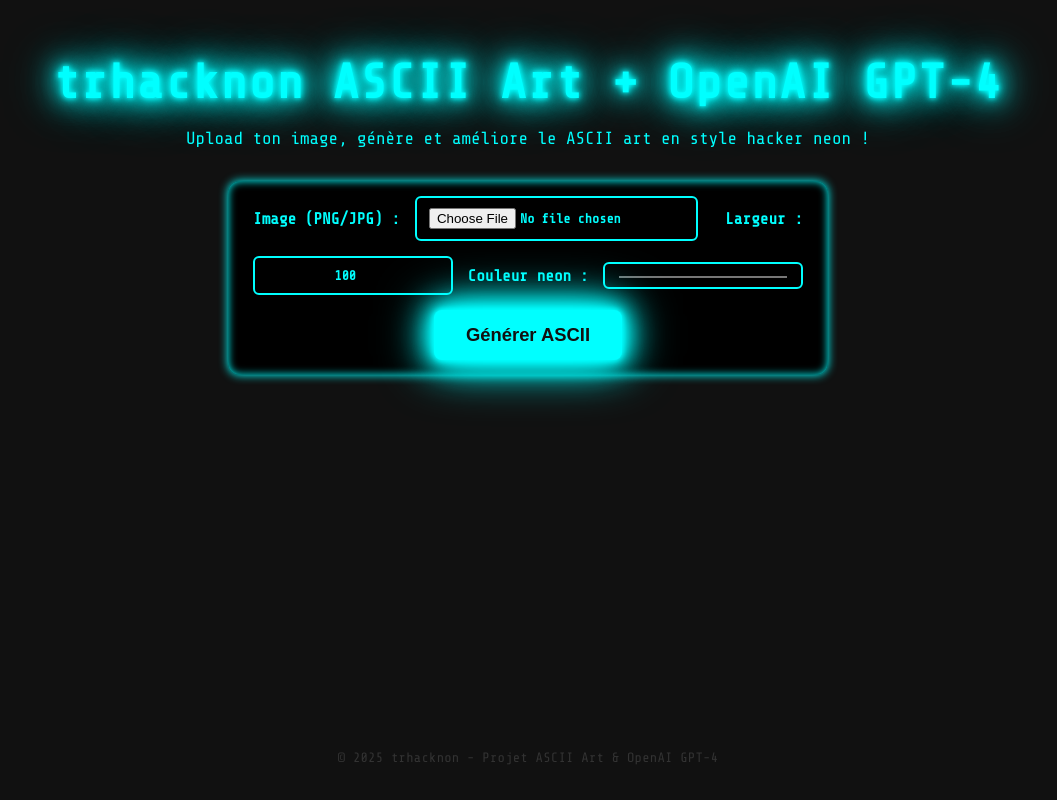
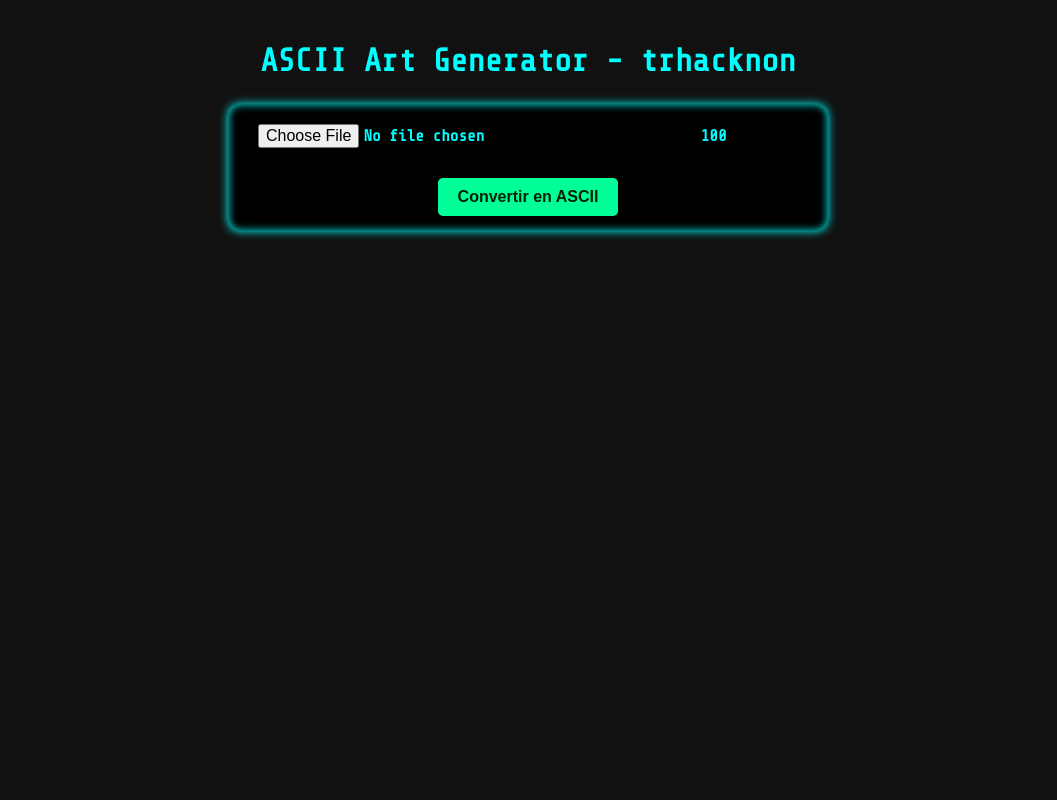
Before and after one commit to trh4ckn0n/bangen, a Flask app: page / in a window 1280 px wide. Shown: the whole page, without its empty margins (112-1169 px from the left). Run offline with Flask 3, Linux system fonts and the light colour scheme.

Commit message:
Update index.html

```diff
--- a/templates/index.html
+++ b/templates/index.html
@@ -263,61 +263,122 @@
         padding: 12px 15px;
       }
     }
-  </style>
+  form {
+    margin-bottom: 20px;
+    text-align: center;
+  }
+  input[type="file"], input[type="number"] {
+    padding: 5px;
+    margin: 0 10px 10px 0;
+    border-radius: 5px;
+    border: none;
+    font-size: 1rem;
+  }
+  input[type="submit"], button {
+    background-color: #00ff99;
+    border: none;
+    padding: 10px 20px;
+    cursor: pointer;
+    font-weight: bold;
+    font-size: 1rem;
+    border-radius: 5px;
+    transition: 0.3s;
+    color: #002200;
+  }
+  input[type="submit"]:hover, button:hover {
+    background-color: #00cc77;
+  }
+  .error {
+    color: #ff5555;
+    font-weight: bold;
+    text-align: center;
+  }
+  #ascii-output, #styled-output {
+    white-space: pre;
+    background-color: #001100;
+    padding: 15px;
+    border-radius: 5px;
+    overflow-x: auto;
+    max-height: 400px;
+    font-size: 8px;
+    line-height: 6px;
+    margin-bottom: 20px;
+    border: 1px solid #00ff99;
+  }
+  #styled-output {
+    font-size: 8px;
+    color: #00ffcc;
+    text-shadow:
+      0 0 5px #00ffcc,
+      0 0 10px #00ffcc,
+      0 0 20px #00ffcc;
+  }
+  #btn-stylize {
+    display: block;
+    margin: 0 auto 20px auto;
+  }
+</style>
 </head>
 <body>
 
-  <header role="banner">
-    <h1 tabindex="0">trhacknon ASCII Art + OpenAI GPT-4</h1>
-    <div class="subtitle" aria-label="Description">Upload ton image, génère et améliore le ASCII art en style hacker neon !</div>
-  </header>
+<h1>ASCII Art Generator - trhacknon</h1>
 
-  {% if error %}
-    <div class="error" role="alert" aria-live="assertive">{{ error }}</div>
-  {% endif %}
+<form method="POST" enctype="multipart/form-data" id="upload-form">
+  <input type="file" name="image" accept="image/*" required />
+  <input type="number" name="width" min="20" max="200" value="{{ width }}" title="Largeur ASCII (20-200)" />
+  <input type="submit" value="Convertir en ASCII" />
+</form>
 
-  <form method="POST" enctype="multipart/form-data" id="form-upload" aria-label="Formulaire de génération ASCII Art">
-    <label for="image">Image (PNG/JPG) :</label>
-    <input type="file" id="image" name="image" accept="image/png,image/jpeg" required aria-required="true" aria-describedby="file-help" />
-    <span id="file-help" style="position:absolute; left:-9999px;">Sélectionner un fichier image au format PNG ou JPG.</span>
+{% if error %}
+  <div class="error">{{ error }}</div>
+{% endif %}
 
-    <label for="width">Largeur :</label>
-    <input type="number" id="width" name="width" min="20" max="200" value="{{ width }}" aria-describedby="width-help" />
-    <span id="width-help" style="position:absolute; left:-9999px;">Largeur maximale de l'ASCII art, entre 20 et 200.</span>
+{% if ascii_art %}
+  <h2>ASCII brut :</h2>
+  <pre id="ascii-output">{{ ascii_art }}</pre>
 
-    <label for="color">Couleur neon :</label>
-    <input type="color" id="color" name="color" value="#00ffff" title="Choisir couleur neon" aria-label="Sélecteur de couleur néon" />
+  <button id="btn-stylize">Styliser en Hacker Neon</button>
 
-    <button type="submit" aria-label="Soumettre le formulaire pour générer ASCII art">Générer ASCII</button>
-  </form>
+  <h2>ASCII stylisé :</h2>
+  <pre id="styled-output"></pre>
+{% endif %}
 
-  {% if ascii_art %}
-  <section class="result-section" aria-live="polite" aria-atomic="true" aria-relevant="additions">
-    <pre class="ascii" id="ascii-art" tabindex="0">{{ ascii_art|safe }}</pre>
+<script>
+  const btnStylize = document.getElementById("btn-stylize");
+  const asciiOutput = document.getElementById("ascii-output");
+  const styledOutput = document.getElementById("styled-output");
 
-    <div class="buttons-download">
-      <a href="data:text/plain;charset=utf-8,{{ ascii_art|urlencode }}" download="ascii_art.txt" class="btn" role="button" aria-label="Télécharger ASCII art au format texte">Télécharger TXT</a>
-      <button class="btn" id="copy-btn" type="button" aria-label="Copier ASCII art dans le presse-papiers">Copier</button>
-    </div>
-  </section>
-  {% endif %}
+  if(btnStylize) {
+    btnStylize.addEventListener("click", async () => {
+      const asciiText = asciiOutput.textContent.trim();
+      if(!asciiText) return alert("Pas d'ASCII art à styliser.");
 
-  <footer>
-    <p>© 2025 trhacknon - Projet ASCII Art & OpenAI GPT-4</p>
-  </footer>
+      btnStylize.disabled = true;
+      btnStylize.textContent = "Stylisation en cours...";
 
-  <script>
-    // Copier le contenu ASCII art dans le presse-papiers
-    document.getElementById('copy-btn')?.addEventListener('click', () => {
-      const asciiArt = document.getElementById('ascii-art').innerText;
-      if (!asciiArt) return alert('Aucun ASCII art à copier.');
+      try {
+        const response = await fetch("/stylize_ascii", {
+          method: "POST",
+          headers: {
+            "Content-Type": "application/json"
+          },
+          body: JSON.stringify({ ascii_text: asciiText })
+        });
+        const data = await response.json();
+        if(data.error) {
+          styledOutput.textContent = "Erreur: " + data.error;
+        } else {
+          styledOutput.textContent = data.styled_ascii;
+        }
+      } catch (err) {
+        styledOutput.textContent = "Erreur lors de la requête : " + err.message;
+      } finally {
+        btnStylize.disabled = false;
+        btnStylize.textContent = "Styliser en Hacker Neon";
+      }
+    });
+  }
+</script>
 
-      navigator.clipboard.writeText(asciiArt).then(() => {
-        alert('ASCII art copié dans le presse-papiers !');
-      }).catch(err => {
-        alert('Erreur lors de la copie : ' + err);
-      });
-    });
-  </script>
 </body>
 </html>
```
